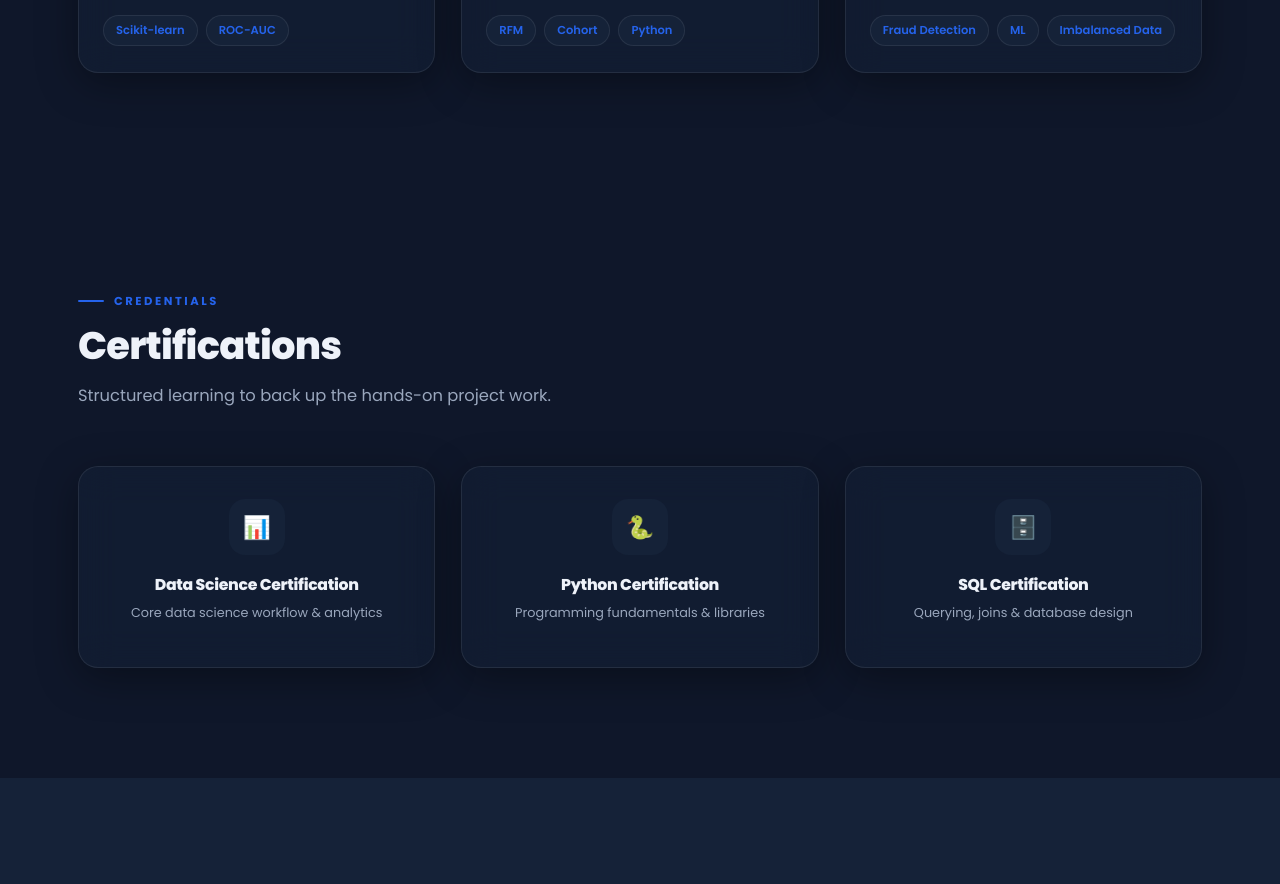
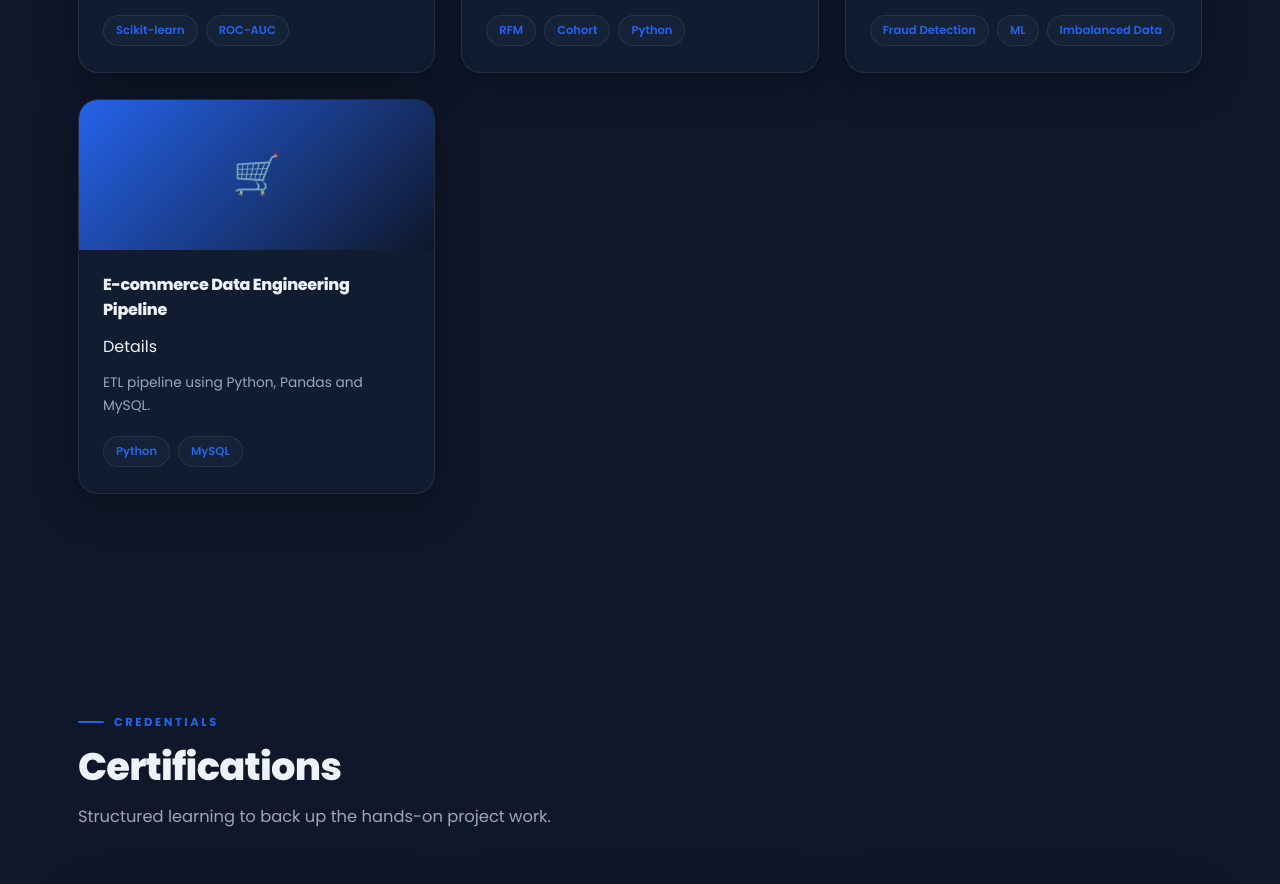
Before and after one commit to VaishnaviSivakumar25/vaishnavi_portfolio, a plain HTML site: page index.html in a window 1280 px wide. Shown: the part 3788-4672 px from the top of the page. Drawn offline with Linux system fonts and the light colour scheme.

Commit message:
Update index.html

```diff
--- a/index.html
+++ b/index.html
@@ -583,6 +583,15 @@
           <div class="project-tags"><span>Fraud Detection</span><span>ML</span><span>Imbalanced Data</span></div>
         </div>
       </div>
+      <div class="project-card reveal" data-cat="business">
+<div class="project-thumb"><span>🛒</span></div>
+<div class="project-body">
+<h4>E-commerce Data Engineering Pipeline</h4>
+<a href="projects/commerceprjt.html" target="_blank">Details</a>
+<p class="project-desc">ETL pipeline using Python, Pandas and MySQL.</p>
+<div class="project-tags"><span>Python</span><span>MySQL</span></div>
+</div>
+</div>
 
     </div>
     <p id="noResults" style="display:none; text-align:center; color:var(--text-dim); margin-top:30px;">No projects match your search.</p>
```
